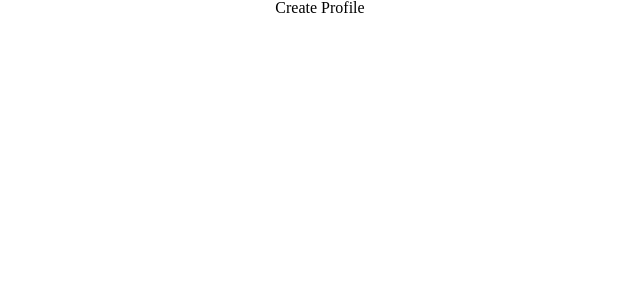
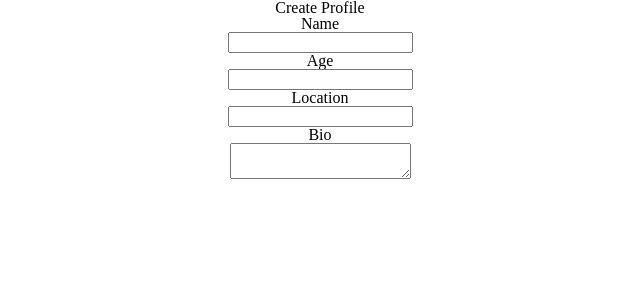
Before and after one commit to tinder-mars/tinder-mars, a React (Create React App) app: page /create-profile in a window 1280 px wide. Shown: the top 300 px of the page, without its empty margins (320-960 px from the left). Built offline with nearby package versions, Linux system fonts and the light colour scheme.

Commit message:
created a form and newuser state

```diff
--- a/src/App.js
+++ b/src/App.js
@@ -31,7 +31,10 @@ function App() {
     <div className="App">
       <Switch>
         <Route exact path="/" component={HomePage} />
-        <Route path="/create-profile" render={(props) => <CreateProfile />} />
+        <Route
+          path="/create-profile"
+          render={(props) => <CreateProfile setUser={setUser} />}
+        />
         <Route
           path="/matchmaker"
           render={(props) => (
--- a/src/components/CreateProfile/CreateProfile.js
+++ b/src/components/CreateProfile/CreateProfile.js
@@ -1,9 +1,38 @@
-import React from "react";
+import React, { useState } from "react";
 
-const CreateProfile = () => {
+const CreateProfile = ({ setUser }) => {
+  const [newUser, setNewUser] = useState({});
+
+  const handleChange = (event) => {
+    const { name, value } = event.target;
+    setNewUser({ ...newUser, [name]: value });
+  };
+
   return (
     <div>
       <h1>Create Profile</h1>
+      <form>
+        <label htmlFor="name">Name</label>
+        <br />
+        <input name="name" id="name" type="text" onChange={handleChange} />
+        <br />
+        <label htmlFor="age">Age</label>
+        <br />
+        <input name="age" id="age" type="number" onChange={handleChange} />
+        <br />
+        <label htmlFor="location">Location</label>
+        <br />
+        <input
+          name="location"
+          id="location"
+          type="text"
+          onChange={handleChange}
+        />
+        <br />
+        <label htmlFor="bio">Bio</label>
+        <br />
+        <textarea name="bio" id="bio" type="text" onChange={handleChange} />
+      </form>
     </div>
   );
 };
```
